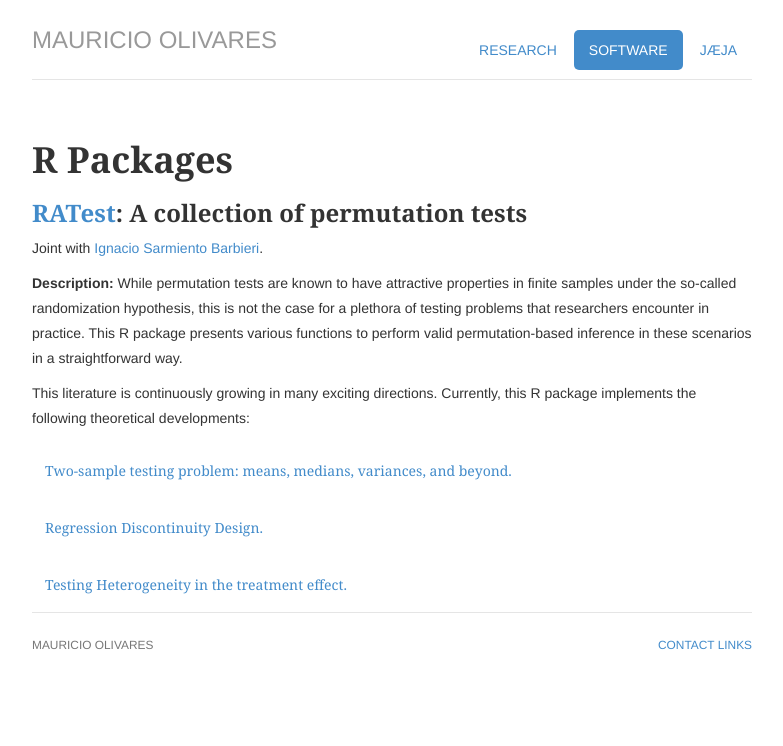
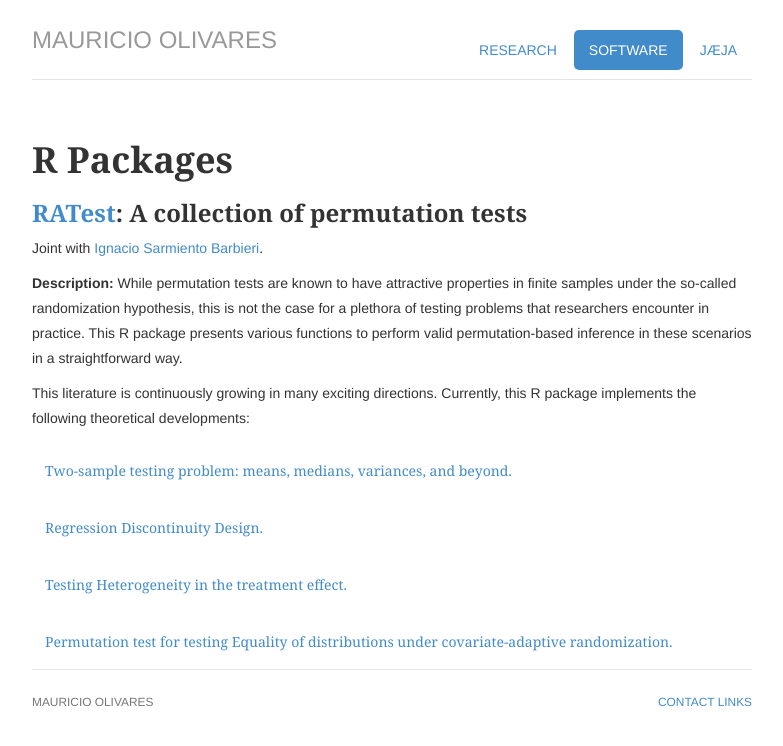
Before and after one commit to mauolivares/mauolivares.github.io, a Jekyll site: the page built from software/index.html, in a window 1280 px wide. Shown: the top 746 px of the page, without its empty margins (248-1031 px from the left). Built offline with Jekyll 4.4.1, drawn with Linux system fonts in a browser that asks for light colours.

Commit message:
update sotware description: prepivoting

```diff
--- a/software/index.html
+++ b/software/index.html
@@ -64,6 +64,20 @@ description: Mauricio's Software.
       							</div>
     						</div>
   						</div>
+              <div class="card">
+                <div class="card-header" id="headingFour">
+                    <h2 class="mb-0">
+                      <button class="btn btn-link collapsed" type="button" data-toggle="collapse" data-target="#collapseFour" aria-expanded="false" aria-controls="collapseFour">
+                        Permutation test for testing Equality of distributions under covariate-adaptive randomization.
+                      </button>
+                    </h2>
+                </div>
+                <div id="collapseFour" class="collapse" aria-labelledby="headingFour" data-parent="#accordionExample">
+                    <div class="card-body">
+                    Permutation test for the classical two-sample goodness-of-fit testing problem under covariate-adaptive randomization. The permutation test in here is based on prepivoting the Kolmogorov-Smirnov test statistic. This package implements a bayesian bootstrap for the CDF transformation step needed for prepivoting.
+                    </div>
+                </div>
+              </div>
 					</div>
 
 				</p>
```
